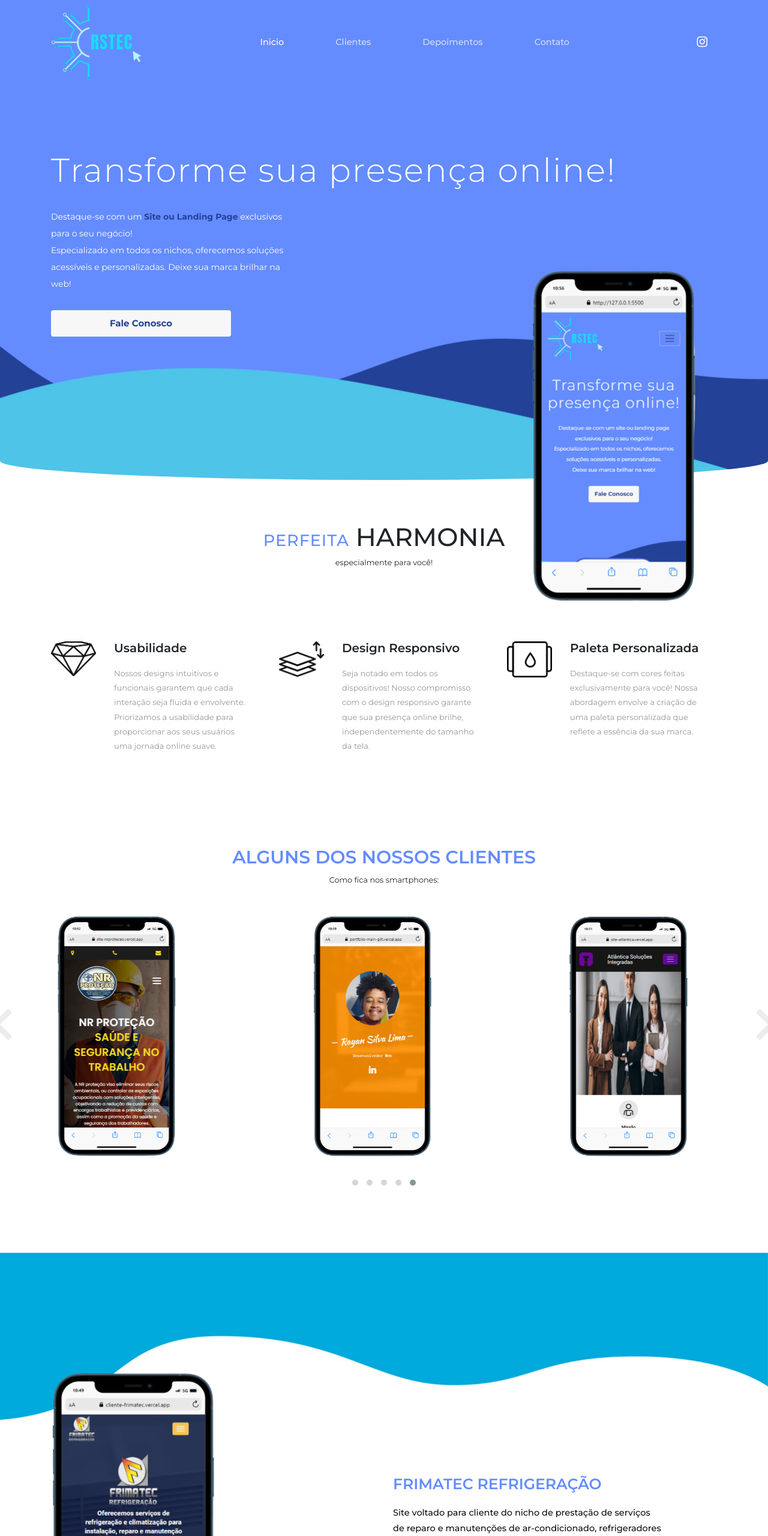
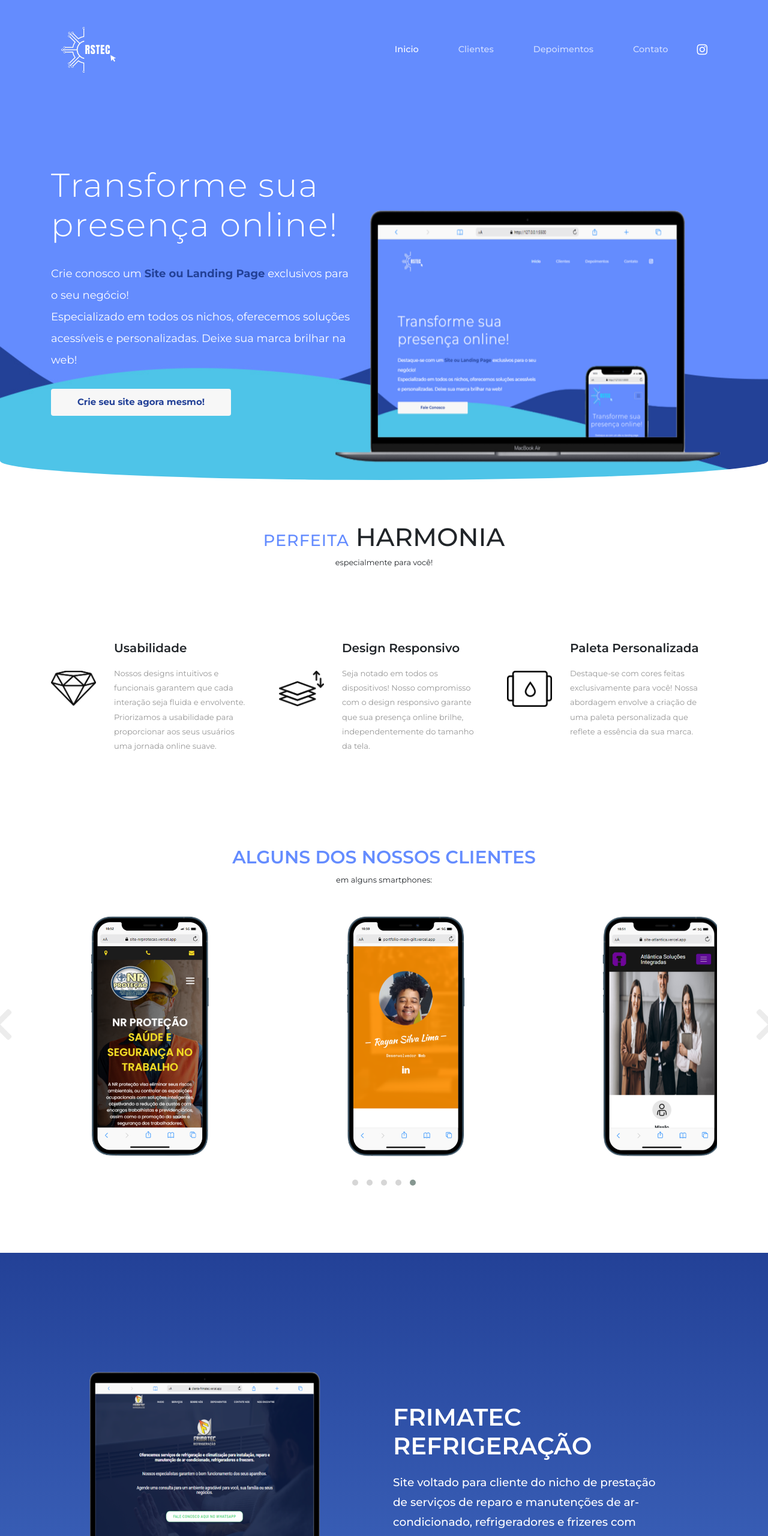
Before and after one commit to rayansl0302/mkt-rstec, a plain HTML site: page index.html in a window 1280 px wide. Shown: the top 2560 px of the page at 60% size. Drawn offline with Linux system fonts and the light colour scheme.

Commit message:
atualizações imgs

```diff
--- a/css/style.css
+++ b/css/style.css
@@ -91,7 +91,7 @@ html {
 
 .main-navbar-nav .nav-link {
   opacity: 1 !important;
-  margin: 0 35px;
+  margin: 0 25px;
   font-size: 14.5px;
   font-weight: 500;
 }
@@ -123,8 +123,8 @@ html {
 }
 
 .fh5co-hero-inner>p {
-  width: 400px;
-  font-size: 14px;
+  width: 500px;
+  font-size: 18px;
   color: #fff;
   margin-top: 30px;
   margin-bottom: 30px;
@@ -150,8 +150,8 @@ html {
 .fh5co-hero-inner .fh5co-hero-smartphone {
   position: absolute;
   right: 0px;
-  top: 120px;
-  height: 650px;
+  top: 50px;
+  width: 60%;
 }
 
 /* ==========================================================================================================
@@ -195,7 +195,7 @@ html {
   float: left;
   padding-right: 30px;
   position: relative;
-  top: 1px;
+  top: 50px;
   color: #648cff;
 }
 
@@ -228,7 +228,10 @@ html {
   height: auto;
   padding: 70px;
 }
+.fh5co-slider-outer .owl-item{
+  padding-left: 35px;
 
+}
 .fh5co-slider-outer h1 {
   color: #648cff;
   text-transform: uppercase;
@@ -274,7 +277,7 @@ html {
 										FEATURES
    ========================================================================================================== */
 .curved-bg-div {
-  background: url("../img/curved-bgg.jpg") no-repeat;
+  background: url("../img/curved-bgg.png") no-repeat;
   background-position: 0px -140px;
   background-size: cover;
   width: 100%;
@@ -284,7 +287,8 @@ html {
 .fh5co-features-outer {
   width: 100%;
   height: auto;
-  margin-top: -180px;
+  background-image:linear-gradient(#234197,#6ca3ff) ;
+  padding-bottom: 100px;
 }
 
 .fh5co-features-outer .col-sm-6 {
@@ -292,7 +296,9 @@ html {
 }
 
 .fh5co-features-outer .col-sm-6 img {
-  height: 550px;
+  height: 350px;
+  width: 500px;
+  margin-top: 100px;
 }
 
 .fh5co-features-outer .sm-6-content {
@@ -301,17 +307,17 @@ html {
 }
 
 .fh5co-features-outer .sm-6-content h1 {
-  color: #648cff;
+  color: #fff;
   text-transform: uppercase;
-  font-size: 25px;
+  font-size: 40px;
   font-weight: 600;
   margin-bottom: 20px;
 }
 
 .fh5co-features-outer .sm-6-content p {
-  color: #111;
+  color: #fff;
   font-weight: 500;
-  font-size: 14.5px;
+  font-size: 18.5px;
   line-height: 1.8em;
   width: 450px;
 }
@@ -688,7 +694,14 @@ html {
 .google-play-btn {
   margin-left: 10px;
 }
-
+.mobile{
+  display: none;
+ }
+ .desktop{
+  display: block;
+  height: 450px;
+  width: 500px;
+ }
 /* ==========================================================================================================
                                        RESPONSIVE STYLING
   ========================================================================================================== */
@@ -699,9 +712,7 @@ html {
 
   .fh5co-hero-inner .fh5co-hero-smartphone {
     position: absolute;
-    right: 50px;
-    top: 200px;
-    height: 550px;
+    height: 450px;
   }
 
   .curved-bg-div {
@@ -721,8 +732,7 @@ html {
   .fh5co-hero-inner .fh5co-hero-smartphone {
     position: absolute;
     right: -15px;
-    top: 200px;
-    height: 550px;
+    height: 350px;
   }
 }
 
@@ -782,7 +792,6 @@ html {
   }
 
   .fh5co-features-outer {
-    margin-top: -100px;
   }
 
   .fh5co-features-outer .sm-6-content p {
@@ -1066,9 +1075,21 @@ html {
   .fh5co-hero-inner .fh5co-hero-smartphone {
     height: 450px;
     top: 420px;
-    margin-top: 70px;
+    margin-top: 50px;
   }
-
+ .mobile{
+  display: block;
+  width: 100%;
+ }
+ .mobile img{
+  height: auto !important;
+  width: 100% !important;
+  margin-left: auto;
+  margin-right: auto;
+ }
+ .desktop{
+  display: none;
+ }
   .social-icons-header i:first-of-type {
     font-size: 22px;
   }
@@ -1087,6 +1108,7 @@ html {
   }
 .fh5co-slider-inner .owl-item{
   padding-left: 70px;
+
 }
   .fh5co-reviews-inner .col-sm-5 {
     -ms-flex: 0 0 90%;
--- a/index.html
+++ b/index.html
@@ -48,7 +48,9 @@
 
 			<div id="fh5co-hero-wrapper">
 				<nav class="container navbar navbar-expand-lg main-navbar-nav navbar-light">
-					<img src="./img/logo.png" width="150" alt>
+					<div class="img-content">
+						<img src="./img/logo-branca.png" width="150" alt>
+					</div>
 					<button class="navbar-toggler" type="button" data-toggle="collapse"
 						data-target="#navbarSupportedContent"
 						aria-controls="navbarSupportedContent" aria-expanded="false"
@@ -57,7 +59,7 @@
 					</button>
 
 					<div class="collapse navbar-collapse" id="navbarSupportedContent">
-						<ul class="navbar-nav nav-items-center ml-auto mr-auto">
+						<ul class="navbar-nav nav-items-center ml-auto">
 							<li class="nav-item active">
 								<a class="nav-link" href="#">Inicio <span class="sr-only">(current)</span></a>
 							</li>
@@ -84,15 +86,16 @@
 				</nav>
 
 				<div class="container fh5co-hero-inner">
-					<h1 class="animated fadeIn wow" data-wow-delay="0.4s">Transforme sua
+					<h1 class="animated fadeIn wow" data-wow-delay="0.4s">Transforme sua <br>
 						presença online!</h1>
-					<p class="animated fadeIn wow" data-wow-delay="0.67s">Destaque-se com um
+					<p class="animated fadeIn wow" data-wow-delay="0.67s">Crie conosco um
 						<strong style="color: #234197;">Site ou Landing Page</strong> exclusivos para o seu negócio! <br> Especializado em
 						todos os nichos, oferecemos soluções acessíveis e personalizadas. Deixe
 						sua marca brilhar na web!</p>
-					<a class="btn btn-md download-btn-first wow fadeInLeft animated" target="_blank" href="https://wa.me/5571988210129?text=Olá%20gostaria%20de%20saber%20mais%20sobre%20os%20seus%20serviços.">Fale
-						Conosco</a>
-					<img class="fh5co-hero-smartphone animated fadeInRight wow"
+					<a class="btn btn-md download-btn-first wow fadeInLeft animated" target="_blank" href="https://wa.me/5571988210129?text=Olá%20gostaria%20de%20saber%20mais%20sobre%20os%20seus%20serviços.">Crie seu site agora mesmo!</a>
+					<img class="fh5co-hero-smartphone animated fadeInRight wow desktop"
+						data-wow-delay="1s" src="img/pc-img.png" alt="Smartphone">
+						<img class="fh5co-hero-smartphone animated fadeInRight wow mobile"
 						data-wow-delay="1s" src="img/smart-rstec.png" alt="Smartphone">
 				</div>
 
@@ -143,9 +146,10 @@
 													  SLIDER
 		 ========================================================================================================== -->
 
-			<div class="fh5co-slider-outer wow fadeIn" data-wow-delay="0.36s">
+			<div class="fh5co-slider-outer wow fadeIn" data-wow-delay="0.66s">
 				<h1>Alguns dos nossos clientes</h1>
-				<small>Como fica nos smartphones:</small>
+				<small>em alguns smartphones:</small>
+
 				<div class="container fh5co-slider-inner">
 
 					<div class="owl-carousel owl-theme">
@@ -165,8 +169,8 @@
 													  FEATURES
 		 ========================================================================================================== -->
 
-			<div class="curved-bg-div wow animated fadeIn" data-wow-delay="0.15s"></div>
-			<div id="fh5co-features" class="fh5co-features-outer">
+			<!-- <div class="curved-bg-div wow animated fadeIn" data-wow-delay="0.15s"></div> -->
+			<div id="fh5co-features" class="fh5co-features-outer wow animated fadeIn">
 				<div class="container">
 
 					<div class="row fh5co-features-grid-columns">
@@ -174,8 +178,12 @@
 						<div class="col-sm-6 in-order-1 wow animated fadeInLeft"
 							data-wow-delay="0.22s">
 							<div class="col-sm-image-container">
-								<img class="img-float-left" src="img/smart-frimatec.png"
+								<img class="img-float-left desktop" src="img/pc-frimatec.png"
 									alt="smartphone-1">
+									<div class="mobile">
+										<img class="img-float-left mobile" src="img/smart-frimatec.png"
+									alt="smartphone-1">
+									</div>
 								<!-- <span class="span-new">NEW</span>
 								<span class="span-free">Free</span> -->
 							</div>
@@ -205,15 +213,24 @@
 
 						<div class="col-sm-6 in-order-4 wow animated fadeInRight"
 							data-wow-delay="0.22s">
-							<img class="img-float-right" src="img/smart-nrprotecao.png"
+							<img class="img-float-right desktop" src="img/pc-nrprotecao.png"
 								alt="smartphone-2">
+								<div class="mobile">
+									<img class="img-float-right mobile" src="img/smart-nrprotecao.png"
+								alt="smartphone-2">
+								</div>
 						</div>
 
 						<div class="col-sm-6 in-order-5 wow animated fadeInLeft"
 							data-wow-delay="0.22s">
 							<div class="col-sm-image-container">
-								<img class="img-float-left" src="img/smart-atlantica.png"
+								<img class="img-float-left desktop" src="img/pc-atlantica.png"
 									alt="smartphone-3">
+									<div class="mobile">
+										<img class="img-float-left" src="img/smart-atlantica.png"
+										alt="smartphone-3">
+									</div>
+
 								<!-- <span class="span-data">DATA</span>
 								<span class="span-percent">100%</span> -->
 							</div>
@@ -298,7 +315,7 @@
 							<div class="col-sm-6">
 								<h1>Gostou dos nossos serviços?</h1>
 								<p>Não perca mais seu tempo, fale conosco agora mesmo e realize seu orçamento!</p>
-								<a class="btn btn-md download-btn-first wow fadeInLeft animated" data-wow-delay="0.25s" target="_blank" href="https://wa.me/5571988210129?text=Olá%20gostaria%20de%20saber%20mais%20sobre%20os%20seus%20serviços.">Fale conosco!</a>
+								<a class="btn btn-md download-btn-first wow fadeInLeft animated" data-wow-delay="0.25s" target="_blank" href="https://wa.me/5571988210129?text=Olá%20gostaria%20de%20saber%20mais%20sobre%20os%20seus%20serviços.">Faça seu Orçamento!</a>
 							</div>
 						</div>
 					</div>
```
Also changed, not shown: img/curved-bgg - Copia.jpg (added), img/curved-bgg.png (added), img/logo-branca.png (added), img/pc-atlantica.png (added), img/pc-frimatec.png (added), img/pc-img.png (added), img/pc-nrprotecao.png (added).
